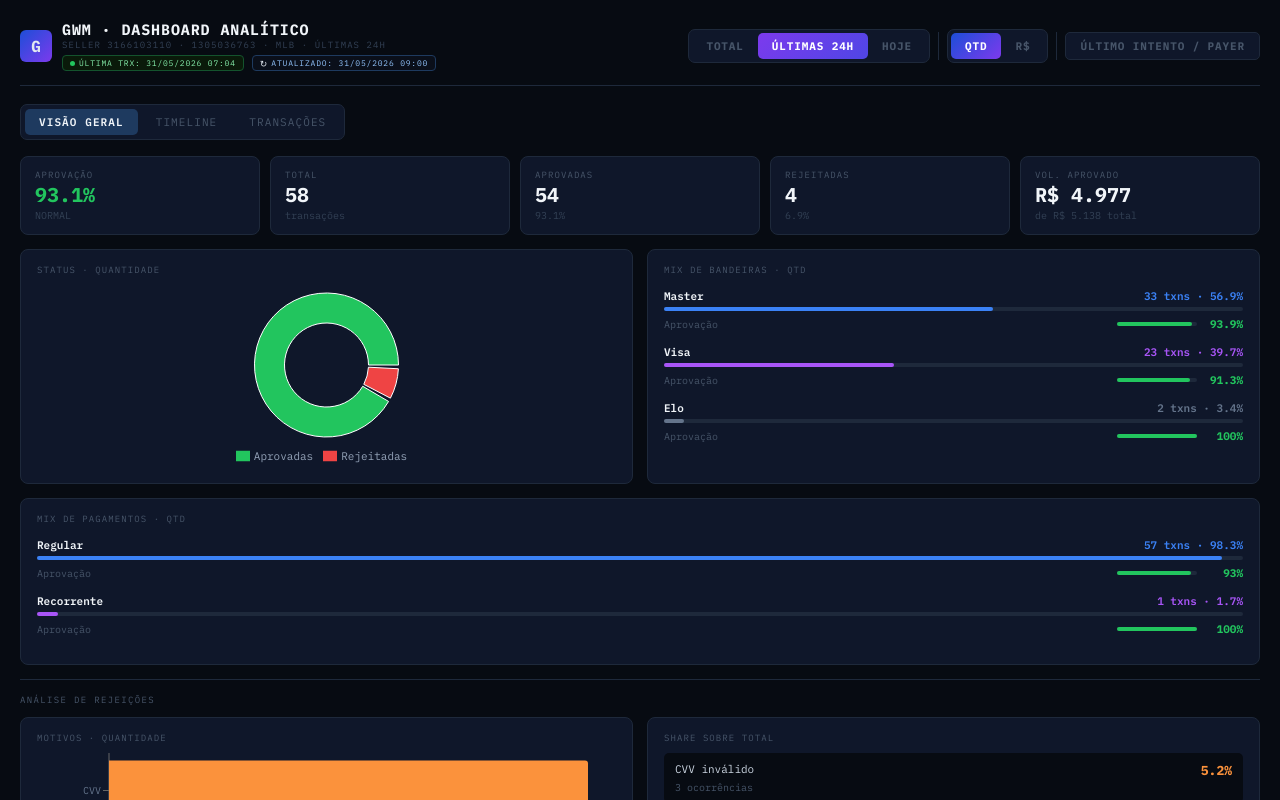
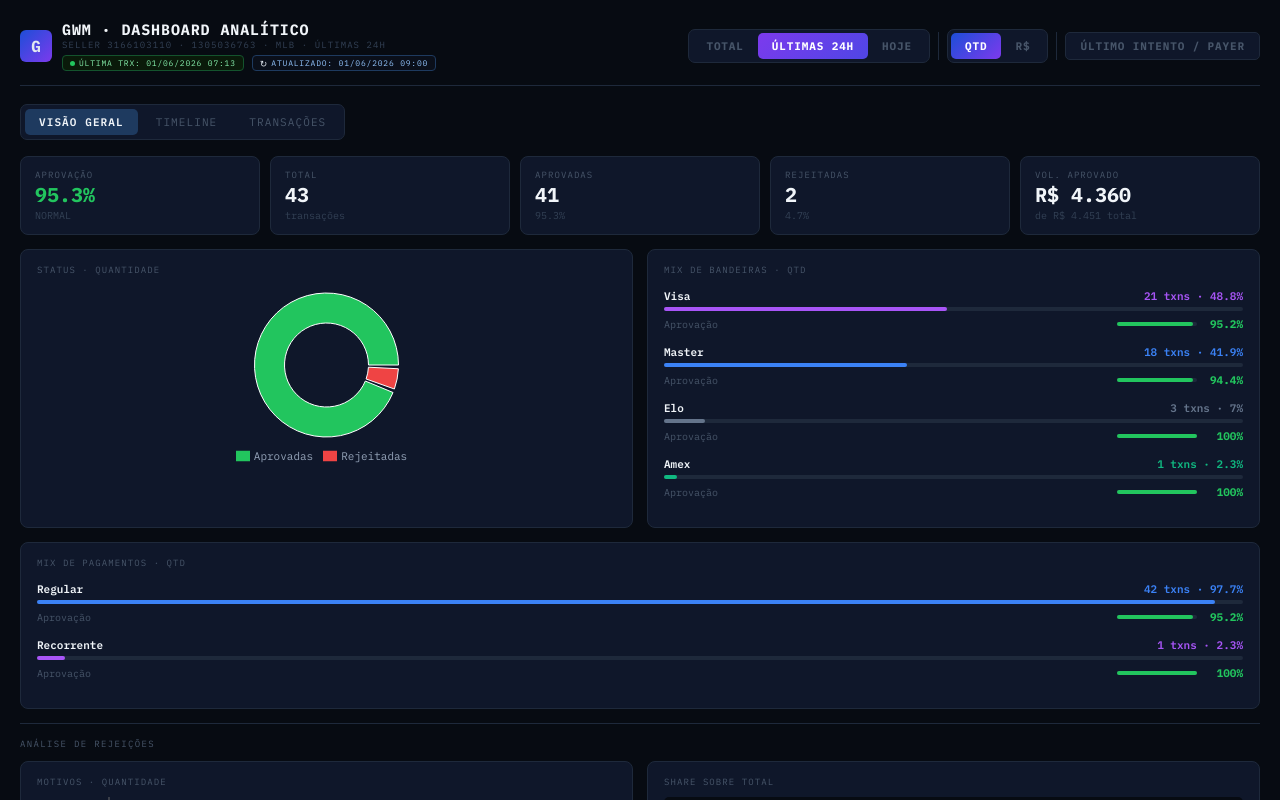
Before and after one commit to lucasmartinelli-code/gwm-dashboard, a React (Create React App) app: page / in a window 1280 px wide. Shown: the top 800 px of the page. Built offline with nearby package versions, Linux system fonts and the light colour scheme.

Commit message:
data: auto-update NRT 2026-06-01 09:00

```diff
--- a/src/GWMDashboard.jsx
+++ b/src/GWMDashboard.jsx
@@ -2,6 +2,49 @@ import { useState, useMemo } from "react";
 import { BarChart, Bar, XAxis, YAxis, Tooltip, ResponsiveContainer, Cell, PieChart, Pie, Legend, ComposedChart, Line } from "recharts";
 
 const RAW = [
+  { id:"161939261178", payerId:"1800382000", collectorId:"3166103110", date:"01/06/2026 07:13", status:"approved", detail:"accredited", amount:350, method:"visa", op:"regular_payment" },
+  { id:"161939036394", payerId:"1732638362", collectorId:"3166103110", date:"01/06/2026 06:57", status:"approved", detail:"accredited", amount:35, method:"elo", op:"regular_payment" },
+  { id:"161142641905", payerId:"1537404110", collectorId:"3166103110", date:"01/06/2026 06:50", status:"approved", detail:"accredited", amount:350, method:"master", op:"regular_payment" },
+  { id:"161929373644", payerId:"1352319295", collectorId:"3166103110", date:"01/06/2026 05:54", status:"approved", detail:"accredited", amount:35, method:"master", op:"regular_payment" },
+  { id:"161929405632", payerId:"1806283198", collectorId:"3166103110", date:"01/06/2026 05:52", status:"approved", detail:"accredited", amount:350, method:"master", op:"regular_payment" },
+  { id:"161929210668", payerId:"1605755195", collectorId:"3166103110", date:"01/06/2026 05:18", status:"approved", detail:"accredited", amount:35, method:"visa", op:"regular_payment" },
+  { id:"161906962110", payerId:"1627439835", collectorId:"3166103110", date:"31/05/2026 20:59", status:"approved", detail:"accredited", amount:35, method:"master", op:"regular_payment" },
+  { id:"161105934409", payerId:"1517816628", collectorId:"3166103110", date:"31/05/2026 19:49", status:"approved", detail:"accredited", amount:35, method:"amex", op:"regular_payment" },
+  { id:"161885065288", payerId:"1262304914", collectorId:"3166103110", date:"31/05/2026 18:15", status:"approved", detail:"accredited", amount:35, method:"master", op:"regular_payment" },
+  { id:"161093550445", payerId:"1262304914", collectorId:"3166103110", date:"31/05/2026 18:10", status:"rejected", detail:"cc_rejected_call_for_authorize", amount:35, method:"master", op:"regular_payment" },
+  { id:"161087305855", payerId:"1670427382", collectorId:"3166103110", date:"31/05/2026 17:38", status:"approved", detail:"accredited", amount:35, method:"master", op:"regular_payment" },
+  { id:"161879095776", payerId:"1975630304", collectorId:"3166103110", date:"31/05/2026 17:31", status:"approved", detail:"accredited", amount:35, method:"master", op:"regular_payment" },
+  { id:"161087070423", payerId:"1750670449", collectorId:"3166103110", date:"31/05/2026 17:17", status:"approved", detail:"accredited", amount:35, method:"visa", op:"regular_payment" },
+  { id:"161084829335", payerId:"1585859399", collectorId:"3166103110", date:"31/05/2026 17:09", status:"approved", detail:"accredited", amount:35, method:"master", op:"regular_payment" },
+  { id:"161875551616", payerId:"1525035690", collectorId:"3166103110", date:"31/05/2026 16:59", status:"approved", detail:"accredited", amount:56, method:"master", op:"regular_payment" },
+  { id:"161082783939", payerId:"2982736685", collectorId:"3166103110", date:"31/05/2026 16:59", status:"approved", detail:"accredited", amount:35, method:"visa", op:"regular_payment" },
+  { id:"161876662576", payerId:"1381077895", collectorId:"3166103110", date:"31/05/2026 16:56", status:"approved", detail:"accredited", amount:35, method:"elo", op:"regular_payment" },
+  { id:"161869262510", payerId:"1854369340", collectorId:"3166103110", date:"31/05/2026 15:47", status:"approved", detail:"accredited", amount:35, method:"visa", op:"regular_payment" },
+  { id:"161075910649", payerId:"1754264311", collectorId:"3166103110", date:"31/05/2026 15:39", status:"approved", detail:"accredited", amount:35, method:"master", op:"regular_payment" },
+  { id:"161074410793", payerId:"1727961727", collectorId:"3166103110", date:"31/05/2026 15:27", status:"approved", detail:"accredited", amount:35, method:"visa", op:"regular_payment" },
+  { id:"161865146404", payerId:"1571148574", collectorId:"3166103110", date:"31/05/2026 15:06", status:"approved", detail:"accredited", amount:35, method:"elo", op:"regular_payment" },
+  { id:"161865146134", payerId:"1270748725", collectorId:"3166103110", date:"31/05/2026 15:03", status:"approved", detail:"accredited", amount:35, method:"master", op:"regular_payment" },
+  { id:"161862550120", payerId:"1477355132", collectorId:"3166103110", date:"31/05/2026 14:38", status:"approved", detail:"accredited", amount:35, method:"visa", op:"regular_payment" },
+  { id:"161065963751", payerId:"1511306861", collectorId:"3166103110", date:"31/05/2026 14:21", status:"approved", detail:"accredited", amount:350, method:"master", op:"regular_payment" },
+  { id:"161859576246", payerId:"1546090225", collectorId:"3166103110", date:"31/05/2026 14:12", status:"approved", detail:"accredited", amount:350, method:"visa", op:"regular_payment" },
+  { id:"161064337029", payerId:"1543376128", collectorId:"3166103110", date:"31/05/2026 13:55", status:"approved", detail:"accredited", amount:350, method:"visa", op:"regular_payment" },
+  { id:"161063407363", payerId:"1562242185", collectorId:"3166103110", date:"31/05/2026 13:51", status:"approved", detail:"accredited", amount:35, method:"visa", op:"regular_payment" },
+  { id:"161855222736", payerId:"1891971707", collectorId:"3166103110", date:"31/05/2026 13:39", status:"approved", detail:"accredited", amount:56, method:"visa", op:"regular_payment" },
+  { id:"161853824348", payerId:"1517554854", collectorId:"3166103110", date:"31/05/2026 13:21", status:"approved", detail:"accredited", amount:35, method:"master", op:"regular_payment" },
+  { id:"161851068826", payerId:"1737326437", collectorId:"3166103110", date:"31/05/2026 13:04", status:"approved", detail:"accredited", amount:350, method:"master", op:"regular_payment" },
+  { id:"161055894087", payerId:"1543415116", collectorId:"3166103110", date:"31/05/2026 12:57", status:"approved", detail:"accredited", amount:56, method:"visa", op:"regular_payment" },
+  { id:"161057424879", payerId:"1543415116", collectorId:"3166103110", date:"31/05/2026 12:54", status:"rejected", detail:"cc_rejected_bad_filled_security_code", amount:56, method:"visa", op:"regular_payment" },
+  { id:"161051133047", payerId:"1704312915", collectorId:"3166103110", date:"31/05/2026 12:09", status:"approved", detail:"accredited", amount:35, method:"visa", op:"regular_payment" },
+  { id:"161841375702", payerId:"1735076697", collectorId:"3166103110", date:"31/05/2026 12:02", status:"approved", detail:"accredited", amount:20, method:"visa", op:"regular_payment" },
+  { id:"161831963106", payerId:"2244649595", collectorId:"3166103110", date:"31/05/2026 10:44", status:"approved", detail:"accredited", amount:56, method:"visa", op:"regular_payment" },
+  { id:"161038238791", payerId:"3438508931", collectorId:"3166103110", date:"31/05/2026 10:27", status:"approved", detail:"accredited", amount:35, method:"master", op:"regular_payment" },
+  { id:"161829378742", payerId:"1830931230", collectorId:"3166103110", date:"31/05/2026 10:20", status:"approved", detail:"accredited", amount:350, method:"visa", op:"regular_payment" },
+  { id:"161033525909", payerId:"1551525005", collectorId:"3166103110", date:"31/05/2026 09:59", status:"approved", detail:"accredited", amount:35, method:"visa", op:"recurring_payment" },
+  { id:"161029478299", payerId:"2935305091", collectorId:"3166103110", date:"31/05/2026 08:57", status:"approved", detail:"accredited", amount:35, method:"visa", op:"regular_payment" },
+  { id:"161029100187", payerId:"1501192849", collectorId:"3166103110", date:"31/05/2026 08:51", status:"approved", detail:"accredited", amount:56, method:"master", op:"regular_payment" },
+  { id:"161026002795", payerId:"1615158081", collectorId:"3166103110", date:"31/05/2026 08:12", status:"approved", detail:"accredited", amount:35, method:"visa", op:"regular_payment" },
+  { id:"161025092881", payerId:"1548005659", collectorId:"3166103110", date:"31/05/2026 07:58", status:"approved", detail:"accredited", amount:350, method:"master", op:"regular_payment" },
+  { id:"161816641300", payerId:"1691430533", collectorId:"3166103110", date:"31/05/2026 07:56", status:"approved", detail:"accredited", amount:35, method:"visa", op:"regular_payment" },
   { id:"161022279519", payerId:"1430901906", collectorId:"3166103110", date:"31/05/2026 07:04", status:"approved", detail:"accredited", amount:35, method:"visa", op:"regular_payment" },
   { id:"161813451370", payerId:"1700099546", collectorId:"3166103110", date:"31/05/2026 06:37", status:"approved", detail:"accredited", amount:35, method:"master", op:"regular_payment" },
   { id:"161022102385", payerId:"1406192075", collectorId:"3166103110", date:"31/05/2026 06:30", status:"approved", detail:"accredited", amount:35, method:"master", op:"regular_payment" },
@@ -265,7 +308,7 @@ const RAW = [
 ];
 
 const COLLECTOR_ID = "3166103110";
-const LAST_UPDATED = "31/05/2026 09:00";
+const LAST_UPDATED = "01/06/2026 09:00";
 const LAST_TRX     = RAW.length > 0 ? RAW[0].date : "-";
 const METHOD_COLORS = { master:"#3b82f6", visa:"#a855f7", amex:"#10b981" };
 const STATUS_COLORS = { approved:"#22c55e", rejected:"#ef4444", refunded:"#f59e0b" };
```
